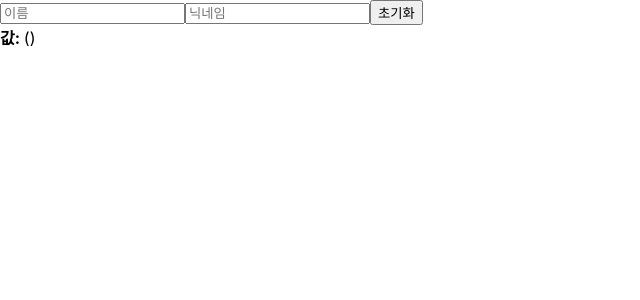
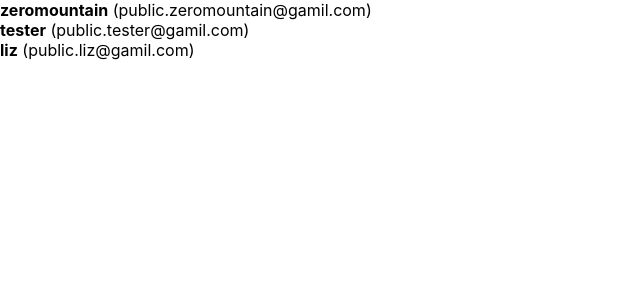
Before and after one commit to zeromountain/react_tutorial, a React (Create React App) app in the folder begin-react/: page / in a window 1280 px wide. Shown: the top 300 px of the page, without its empty margins (0-640 px from the left). Built offline with nearby package versions, Linux system fonts and the light colour scheme.

Commit message:
render array

```diff
--- a/begin-react/src/App.js
+++ b/begin-react/src/App.js
@@ -1,10 +1,10 @@
 import React from 'react';
-import InputSample from './components/InputSample';
+import UserList from './components/UserList';
 
 
 function App() {
   return (
-    <InputSample />
+    <UserList />
   );
 }
 
--- /dev/null
+++ b/begin-react/src/components/UserList.js
@@ -0,0 +1,45 @@
+import React from 'react';
+
+//Component 1
+function User({user}) {
+  return (
+    <div>
+      <b>{user.username}</b> <span>({user.email})</span>
+    </div>
+  )
+}
+
+function UserList () {
+  const users = [
+    {
+      id: 1,
+      username: 'zeromountain',
+      email: 'public.zeromountain@gamil.com'
+    },
+    {
+      id: 2,
+      username: 'tester',
+      email: 'public.tester@gamil.com'
+    },
+    {
+      id: 3,
+      username: 'liz',
+      email: 'public.liz@gamil.com'
+    }
+  ]
+
+  return (
+    <div>
+      {/* <User user={users[0]} />
+      <User user={users[1]} />
+      <User user={users[2]} /> */}
+      {
+        users.map(
+          user=> (<User key={user.id} user={user} />)
+        )
+      }
+    </div>
+  );
+}
+
+export default UserList;
```
Also changed, not shown: 1 other file (tests, documents, lock files or other folders).
